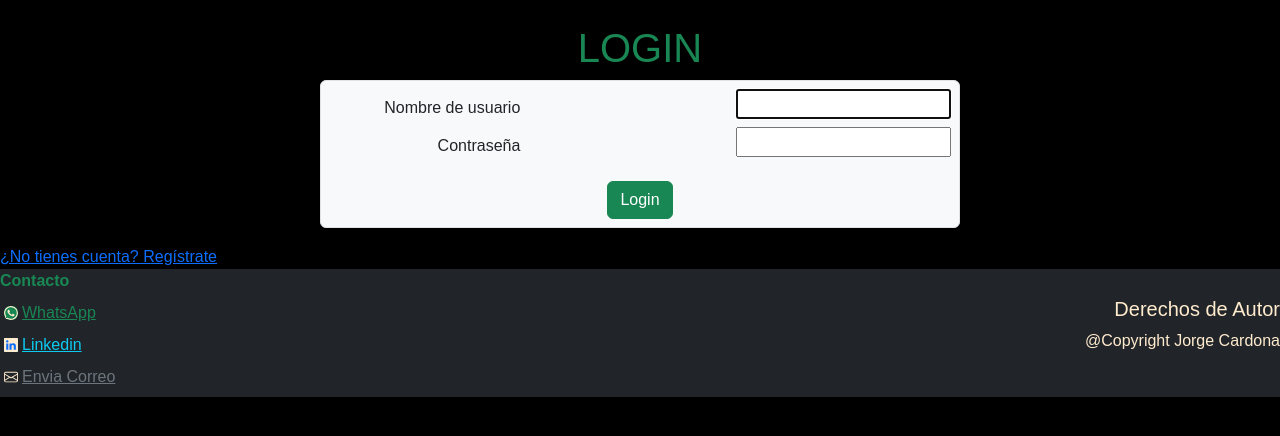
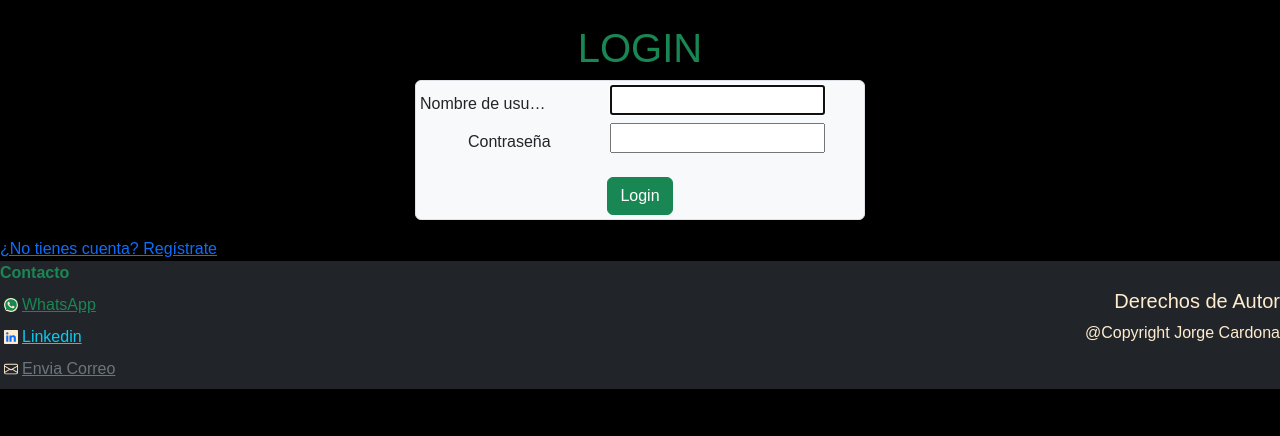
Before and after one commit to JCARDONA1650/Portafolio_Jc, a Django app: page /login/ in a window 1280 px wide. Shown: the part 77-513 px from the top of the page. Run offline with Django 5.2, Linux system fonts and the light colour scheme; some web fonts are replaced.

Commit message:
Agregamos ajustes de centrado a Login

```diff
--- a/templates/login.html
+++ b/templates/login.html
@@ -20,15 +20,16 @@
 {% endif %}
 
 
-<div class="d-flex justify-content-center align-items-center mb-3">
-    <form method="POST" class="login container border rounded p-2 text-dark bg-light w-50">
+<div class="d-flex container justify-content-center align-items-center mb-3">
+    <form method="POST" class="login container border rounded p-1 text-dark bg-light "
+        style="max-width: 450px; width: 90%;">
         {% csrf_token %}
-        <div class="row">
+        <div class="row text-center">
             {% for field in form %}
                 <div class="col-md-4 col-12 text-md-end text-start">
-                    <label for="{{ field.id_for_label }}" class="col-form-label">{{ field.label }}</label>
+                    <label for="{{ field.id_for_label }}" class="col-form-label text-truncate d-block">{{ field.label }}</label>
                 </div>
-                <div class="col-md-8 col-12 text-md-end text-start">
+                <div class="col-md-8 col-12">
                     {{ field }}
                 </div>
             {% endfor %}
```
Also changed, not shown: templates/registro.html (+4 -3 lines).
